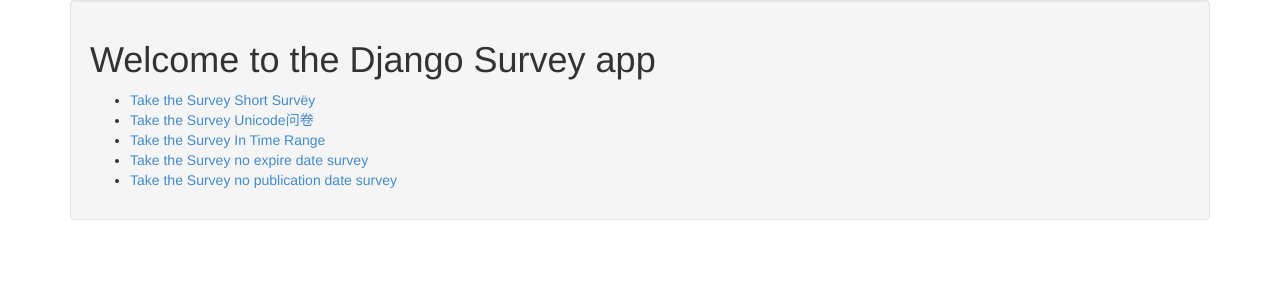
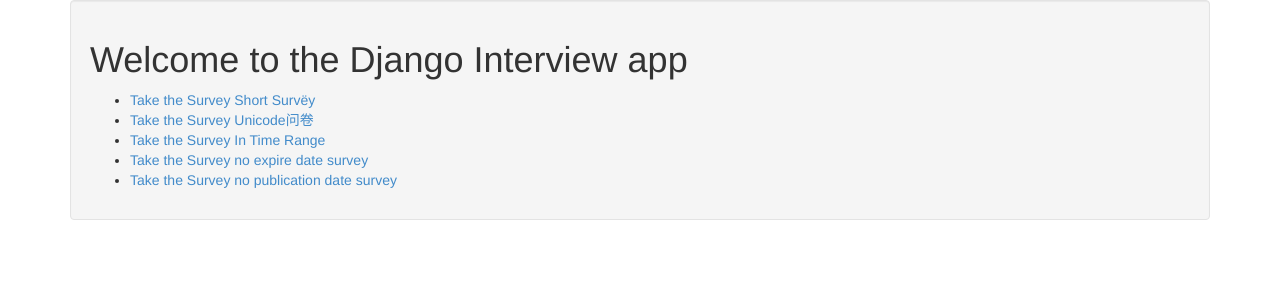
Before and after one commit to jocosuccess/django-interview, a Django app: page /survey/ in a window 1280 px wide. Shown: the top 300 px of the page. Run offline with Django 3.2, Linux system fonts and the light colour scheme; data comes from the database, SQL or seed files in the repository; some libraries are stand-ins or nearby versions.

Commit message:
fix some error

```diff
--- a/settings.py
+++ b/settings.py
@@ -31,7 +31,7 @@ DATABASES = {
     "default": {
         "ENGINE": "django.db.backends.sqlite3",  # Add 'postgresql_psycopg2',
         # 'mysql', 'sqlite3' or 'oracle'
-        "NAME": "survey.db",  # Or path to database file if using sqlite3
+        "NAME": "interview.db",  # Or path to database file if using sqlite3
         "USER": "",  # Not used with sqlite3
         "PASSWORD": "",  # Not used with sqlite3.
         "HOST": "",  # Set to empty string for localhost. Not used with sqlite3
@@ -124,9 +124,7 @@ INSTALLED_APPS = (
 
 LOCALE_PATHS = (os.path.join(ROOT, "survey", "locale"),)
 LANGUAGE_CODE = "en"
-LANGUAGES = (
-    ("en", "english"),
-)
+LANGUAGES = (("en", "english"),)
 
 LOGIN_REDIRECT_URL = "/"
 
--- a/survey/templates/survey/list.html
+++ b/survey/templates/survey/list.html
@@ -3,12 +3,13 @@
 
 {% block body %}
 <div id="intro">
-	<h1>{% trans "Welcome to the Django Survey app"%}</h1>
+	<h1>{% trans "Welcome to the Django Interview app"%}</h1>
 
 	<ul>
 		{% for survey in surveys %}
 		<li><a href="{{ survey.get_absolute_url }}">{% trans "Take the Survey"%} {{survey.name}}</a></li>
 		{% endfor %}
+    </ul>
 	</div>
 </div>
 {% endblock %}
```
